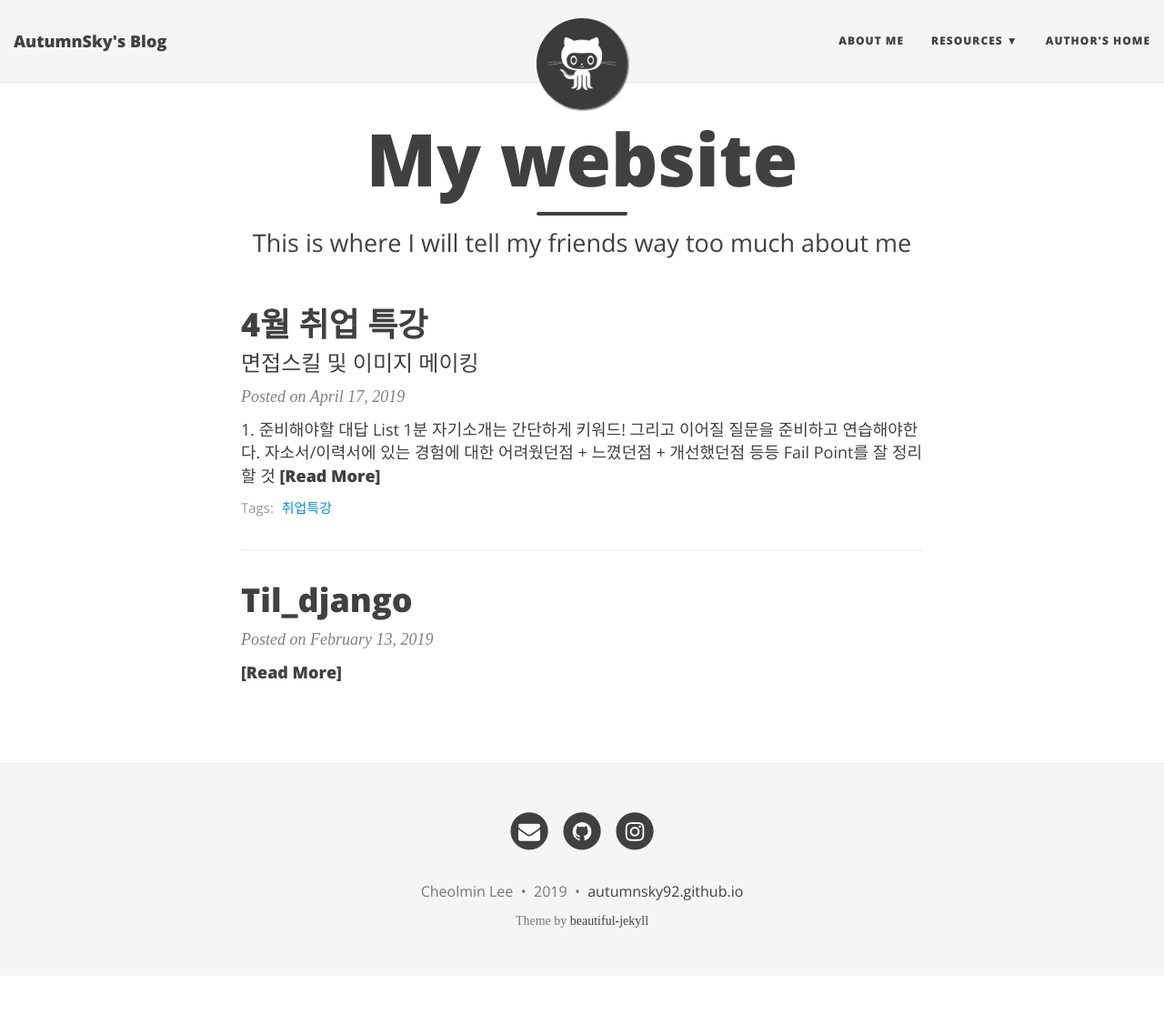
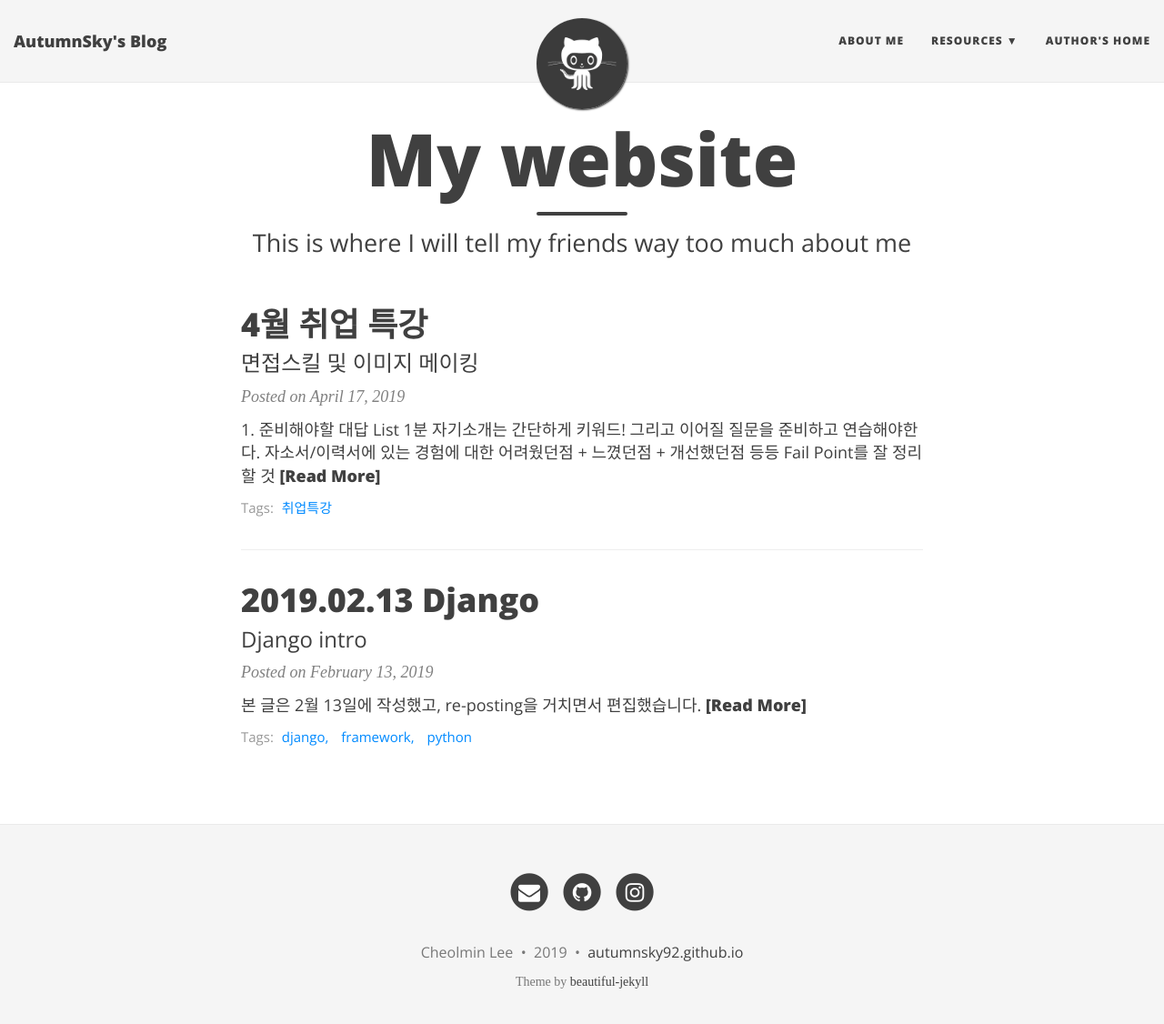
Before and after one commit to DongChanS/AutumnSky92.github.io, a Jekyll site: the page built from index.html, in a window 1280 px wide and 1140 px high. Shown: the top 1126 px of the window at 91% size. Built offline with Jekyll 4.4.1, drawn with Linux system fonts in a browser that asks for light colours; nearby versions of some CDN libraries; some web fonts are replaced; the list of posts is cut into pages by our own code.

Commit message:
header 수정

```diff
--- a/_posts/2019-02-13-TIL_Django.md
+++ b/_posts/2019-02-13-TIL_Django.md
@@ -1,7 +1,10 @@
-
-
-# 2019.02.13
-
+---
+layout: post
+title: 2019.02.13 Django
+subtitle: Django intro
+tags: django, framework, python
+comments: true
+---
 > 본 글은 2월 13일에 작성했고,  re-posting을 거치면서 편집했습니다.
 
 
```
